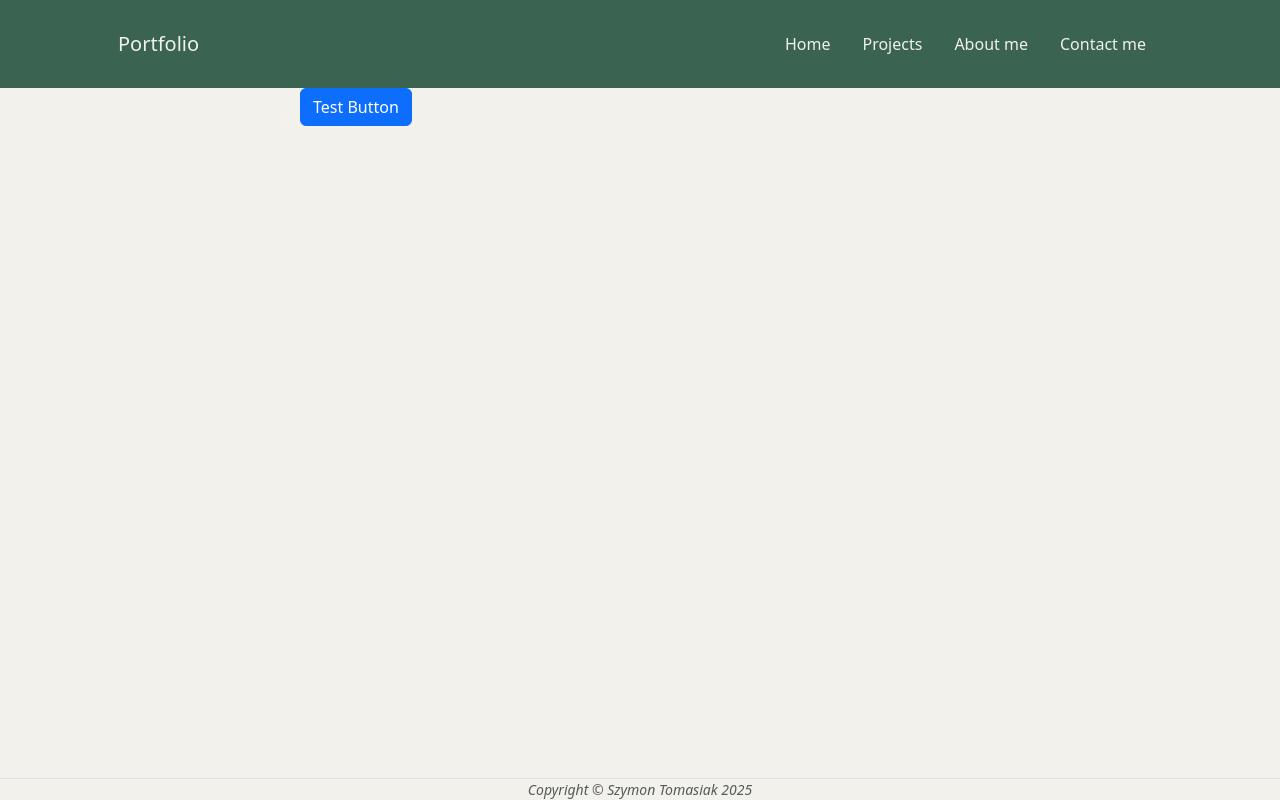
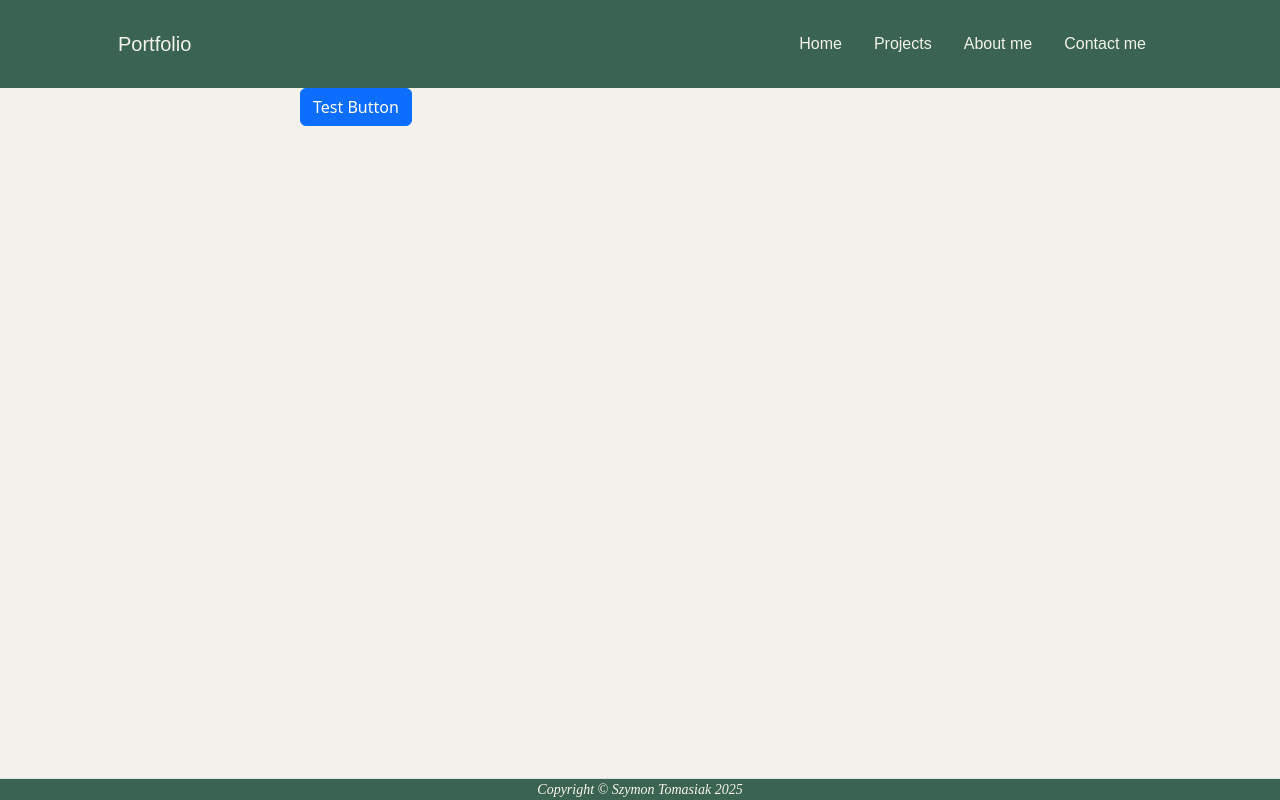
Before and after one commit to GibonCoder/Portfolio-Website, a Flask app: page / in a window 1280 px wide. Run offline with Flask 3, Linux system fonts and the light colour scheme; some libraries are stand-ins or nearby versions.

Commit message:
Add some additional styling

```diff
--- a/static/css/styles.css
+++ b/static/css/styles.css
@@ -10,9 +10,15 @@ body {
 .navbar .nav-link,
 .navbar .navbar-toggler {
     color: #f2f1eb;
+    font-family: 'Poppins', sans-serif;
 }
-
 
 .navbar-nav .nav-link:hover {
     color: #a79277;
 }
+
+footer {
+    background-color: #3a6351;
+    color: #f9f5ec;
+    font-family: 'Lora', serif;
+}
--- a/templates/footer.html
+++ b/templates/footer.html
@@ -2,7 +2,7 @@
         <footer class="border-top fixed-bottom">
             <div class="container px-4 px-lg-5">
                 <div class="row gx-4 gx-lg-5 justify-content-center">
-                    <div class="small text-center text-muted fst-italic">
+                    <div class="small text-center fst-italic">
                         Copyright &copy; Szymon Tomasiak {{ year }}
                     </div>
                 </div>
```
